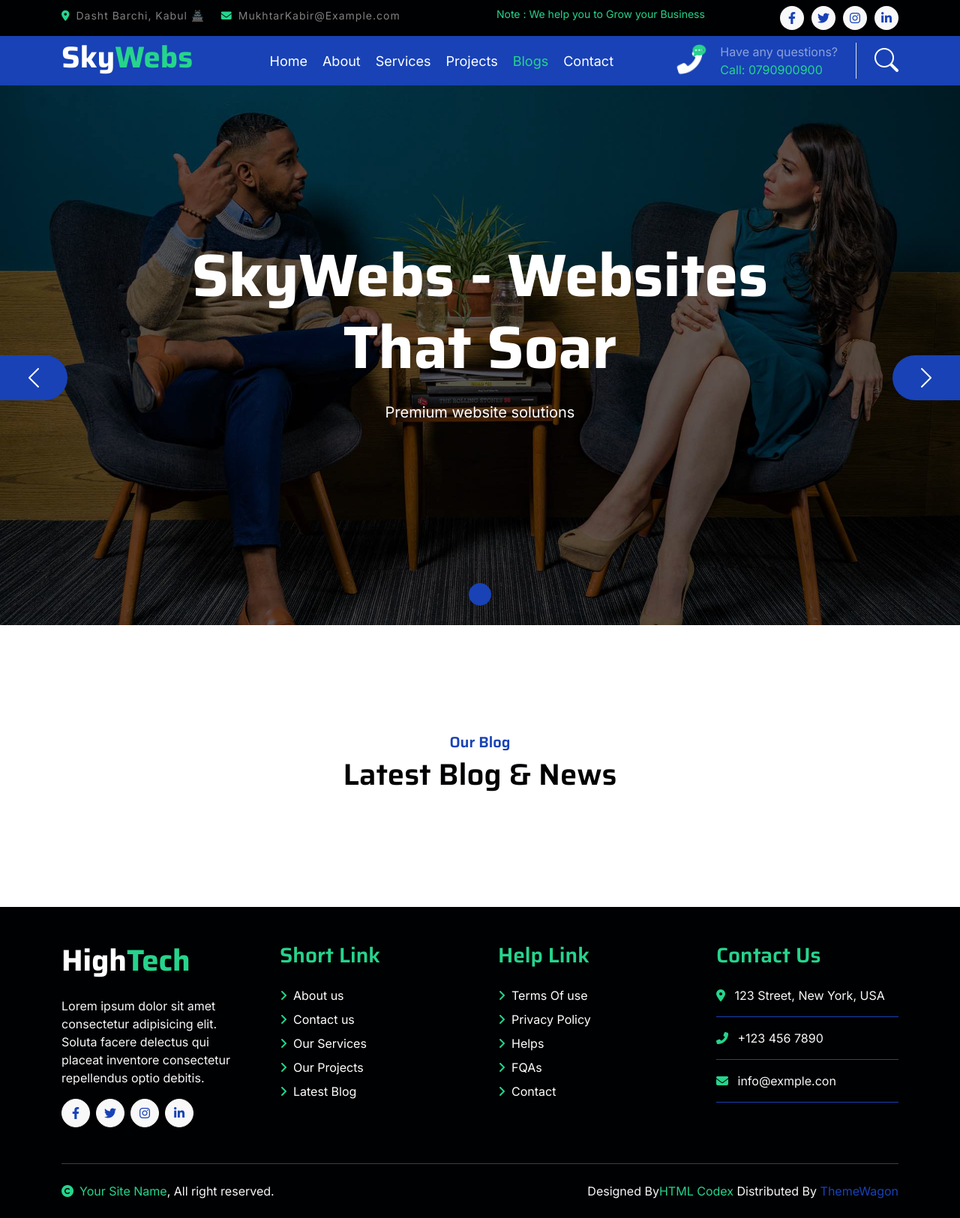
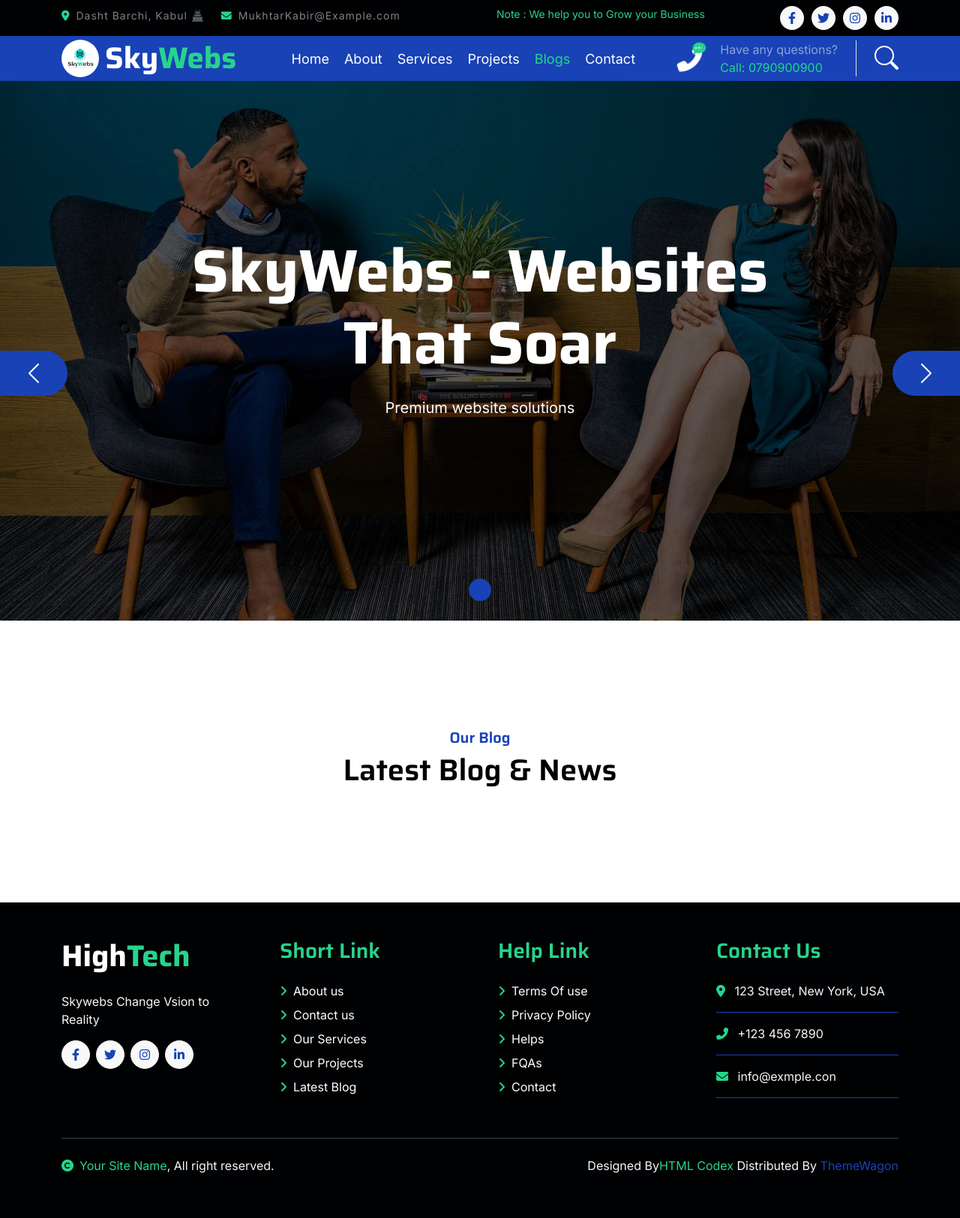
Before and after one commit to mokhtarkabir/SkyWeb, a Django app: page /blog/ in a window 1280 px wide. Shown: the whole page at 75% size. After the commit the page ends 1565 px from the top, so only its background shows below. Run offline with Django 5.2, Linux system fonts and the light colour scheme; data that the repository does not hold is empty; some libraries are stand-ins or nearby versions.

Commit message:
logo of skyweb added

```diff
--- a/skywebs/templates/includes/footer.html
+++ b/skywebs/templates/includes/footer.html
@@ -12,8 +12,7 @@
           </h1>
         </a>
         <p class="mt-4 text-light">
-          Lorem ipsum dolor sit amet consectetur adipisicing elit. Soluta facere
-          delectus qui placeat inventore consectetur repellendus optio debitis.
+         Skywebs Change Vsion to Reality
         </p>
         <div class="d-flex hightech-link">
           <a
@@ -41,21 +40,21 @@
       <div class="col-lg-3 col-md-6">
         <a href="#" class="h3 text-secondary">Short Link</a>
         <div class="mt-4 d-flex flex-column short-link">
-          <a href="" class="mb-2 text-white"
+          <a href="{% url 'about:aboutpage' %}" class="mb-2 text-white"
             ><i class="fas fa-angle-right text-secondary me-2"></i>About us</a
           >
-          <a href="" class="mb-2 text-white"
+          <a href="{% url 'contact:contactpage' %}" class="mb-2 text-white"
             ><i class="fas fa-angle-right text-secondary me-2"></i>Contact us</a
           >
-          <a href="" class="mb-2 text-white"
+          <a href="{% url 'services:servicespage' %}" class="mb-2 text-white"
             ><i class="fas fa-angle-right text-secondary me-2"></i>Our
             Services</a
           >
-          <a href="" class="mb-2 text-white"
+          <a href="{% url 'projects:projectspage' %}" class="mb-2 text-white"
             ><i class="fas fa-angle-right text-secondary me-2"></i>Our
             Projects</a
           >
-          <a href="" class="mb-2 text-white"
+          <a href="{% url 'blog:blogpage' %}" class="mb-2 text-white"
             ><i class="fas fa-angle-right text-secondary me-2"></i>Latest
             Blog</a
           >
--- a/skywebs/templates/includes/navbar.html
+++ b/skywebs/templates/includes/navbar.html
@@ -4,11 +4,19 @@
 <div class="container-fluid bg-primary">
     <div class="container">
       <nav class="navbar navbar-dark navbar-expand-lg py-0">
-        <a href="{% url 'home:homepage' %}" class="navbar-brand">
-          <h1 class="text-white fw-bold d-block">
+        {% comment %} logo and title of website {% endcomment %}
+        <a href="{% url 'home:homepage' %}" class="navbar-brand d-flex align-items-center gap-2">
+          <img
+            src="{% static 'img/skyweblogo.jpg' %}"
+            style="width: 50px; height: 50px; border-radius: 50%;"
+            alt="SkyWebs Logo"
+          />
+          <h1 class="text-white fw-bold mb-0">
             Sky<span class="text-secondary">Webs</span>
           </h1>
         </a>
+        {% comment %}  {% endcomment %}
+
         <button
           type="button"
           class="navbar-toggler me-0"
@@ -61,7 +69,7 @@
             id="phone-tada"
             class="d-flex align-items-center justify-content-center me-4"
           >
-            <a href="" class="position-relative animated tada infinite">
+            <a href="{% url 'contact:contactpage' %}" class="position-relative animated tada infinite">
               <i class="fa fa-phone-alt text-white fa-2x"></i>
               <div class="position-absolute" style="top: -7px; left: 20px">
                 <span><i class="fa fa-comment-dots text-secondary"></i></span>
```
Also changed, not shown: skywebs/static/img/skyweblogo.jpg (added).
